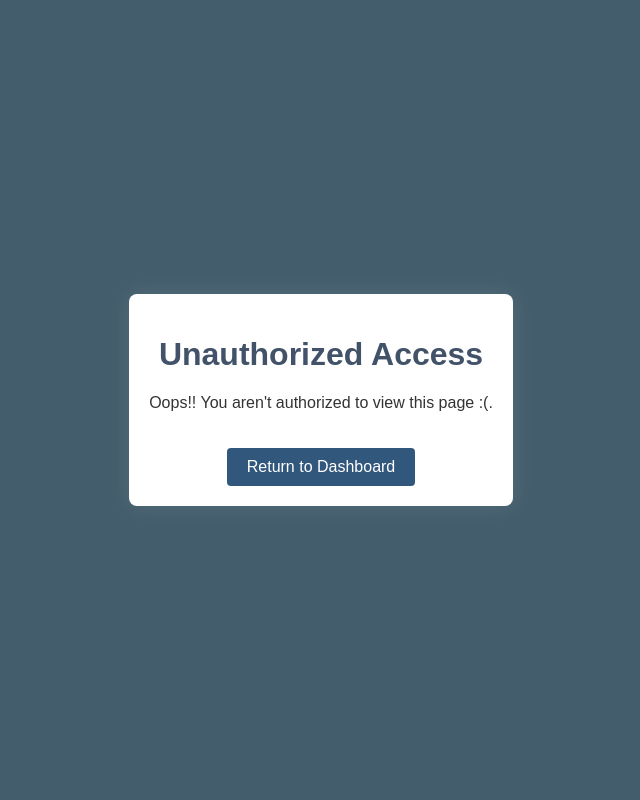
After one commit to nabidesu/crm, a Django app: page /remove_customer/1/ in a window 1280 px wide. The commit adds this page. Shown: the whole page, without its empty margins (319-959 px from the left). Run offline with Django 5.2, Linux system fonts and the light colour scheme; the visitor is signed in with stand-in values (Sample User, id 1); parts of the project's set-up code (start-up, migrations or seed data) failed here and were passed over.

Commit message:
edits of table

```diff
--- a/Accounts/authentication.py
+++ b/Accounts/authentication.py
@@ -26,6 +26,6 @@ def allowed_users(allowed_roles=[]):
 
                 return view_func(request, *args, **kwargs)
             else:
-                return HttpResponse('you are not authorized to view this page')
+                return render(request, 'accounts/unauthorized.html')
         return wrapper_func
     return decorator
--- a/Accounts/templates/accounts/customer_info.html
+++ b/Accounts/templates/accounts/customer_info.html
@@ -220,6 +220,7 @@
                                         <th>Token Number</th>
                                         <th>Email Verified</th>
                                         <th>Admin User ID</th>
+                                        <th>Action</th>
                                     </tr>
                                 </thead>
                                 <tbody>
@@ -232,6 +233,9 @@
                                         <td>{{ customer.tokenNumber }}</td>
                                         <td>{{ customer.email_verified }}</td>
                                         <td>{{ customer.adminUserID }}</td>
+                                        <td><a class="btn btn-sm btn-danger"
+                                            href="{% url 'remove_customer' customer.customerEmail %}">Remove</a>
+                                    </td>
                                     </tr>
                                     {% empty %}
                                     <tr>
--- /dev/null
+++ b/Accounts/templates/accounts/unauthorized.html
@@ -0,0 +1,49 @@
+<!DOCTYPE html>
+<html lang="en">
+<head>
+    <meta charset="UTF-8">
+    <meta name="viewport" content="width=device-width, initial-scale=1.0">
+    <title>Unauthorized Access</title>
+    <style>
+        body {
+            font-family: Arial, sans-serif;
+            display: flex;
+            justify-content: center;
+            align-items: center;
+            height: 100vh;
+            margin: 0;
+            background-color: #435d6c;
+            color: #333;
+        }
+        .container {
+            text-align: center;
+            padding: 20px;
+            background-color: #fff;
+            border-radius: 8px;
+            box-shadow: 0 0 25px rgba(255, 255, 255, 0.1);
+        }
+        h1 {
+            color:rgb(65, 82, 105);
+        }
+        a {
+            display: inline-block;
+            margin-top: 20px;
+            padding: 10px 20px;
+            background-color:rgb(50, 87, 125);
+            color: #fff;
+            text-decoration: none;
+            border-radius: 4px;
+        }
+        a:hover {
+            background-color: #1565c0;
+        }
+    </style>
+</head>
+<body>
+    <div class="container">
+        <h1>Unauthorized Access</h1>
+        <p>Oops!! You aren't authorized to view this page :(.</p>
+        <a href="/dashboard">Return to Dashboard</a>
+    </div>
+</body>
+</html>
--- a/Accounts/urls.py
+++ b/Accounts/urls.py
@@ -11,6 +11,8 @@ urlpatterns = [
     path('give_review/', views.give_review, name='give_review'),
     path('remove_user/<str:pk>/', views.removeUser, name="remove_user"),
     path('remove_review/<str:pk>/', views.removeReview, name="remove_review"),
+    path('remove_customer/<str:pk>/',
+         views.removeCustomer, name='remove_customer'),
     path('staff_profile/', views.staff_profile, name='staff_profile'),
     path('verify_customer/<str:verification_token>/',
          views.verify_customer, name='verify_customer'),
--- a/crm/settings.py
+++ b/crm/settings.py
@@ -64,7 +64,7 @@ ROOT_URLCONF = 'crm.urls'
 TEMPLATES = [
     {
         'BACKEND': 'django.template.backends.django.DjangoTemplates',
-        'DIRS': [],
+        'DIRS': [BASE_DIR / 'templates'],
         'APP_DIRS': True,
         'OPTIONS': {
             'context_processors': [
```
Also changed, not shown: Accounts/templates/accounts/delete.html (+11 -0 lines), Accounts/views.py (+15 -0 lines).
